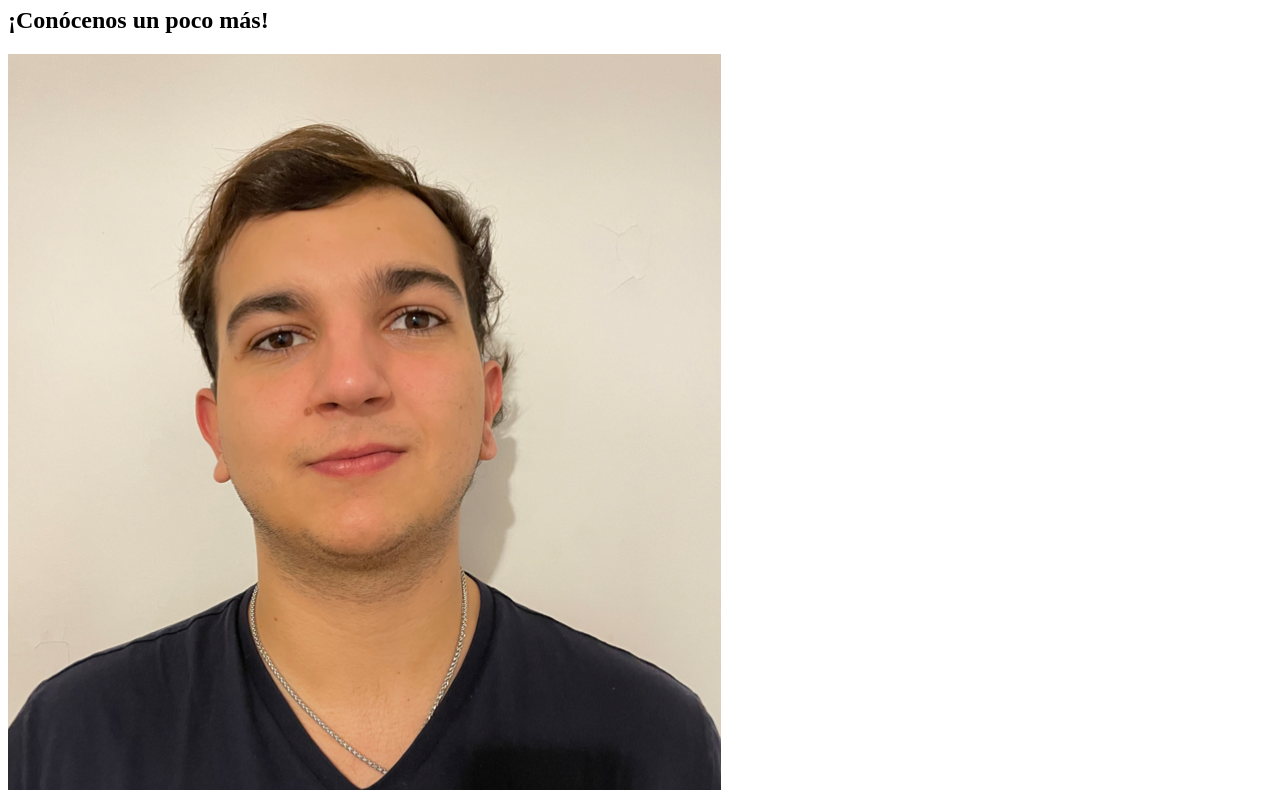
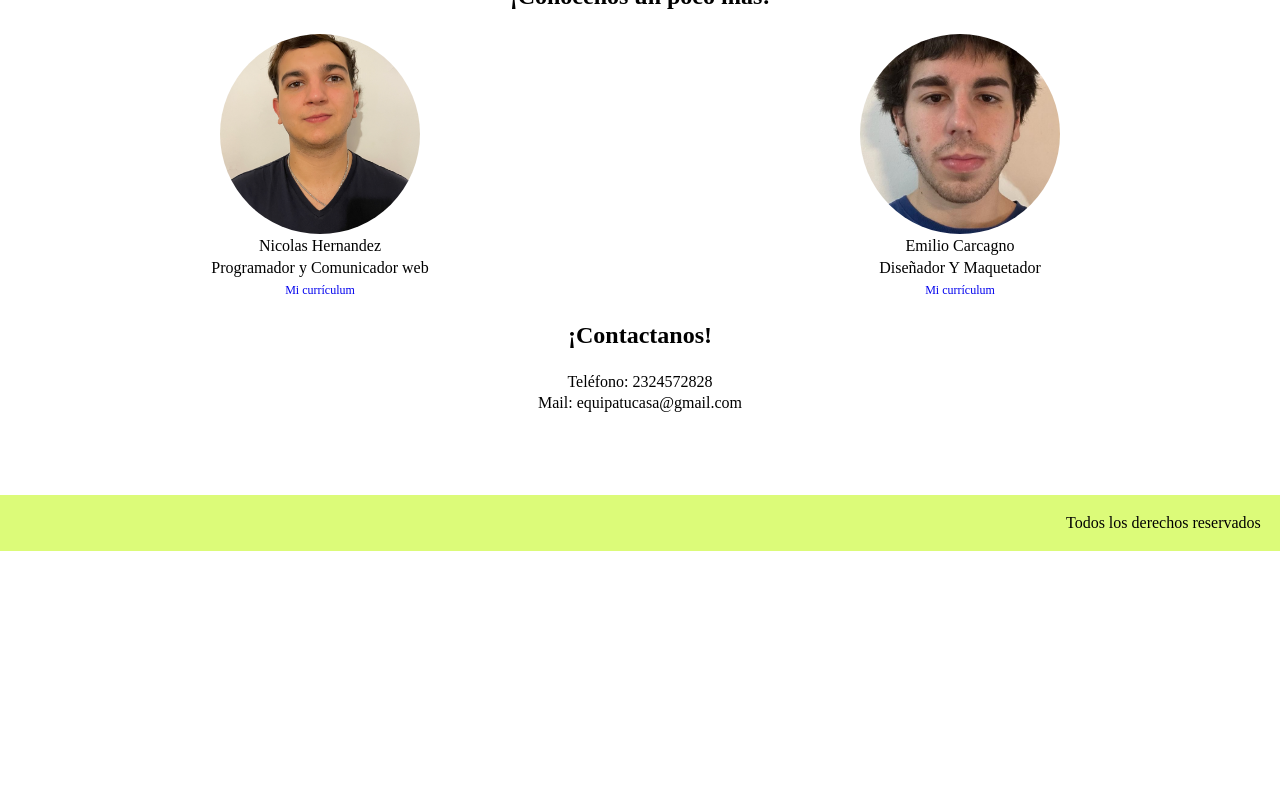
Before and after one commit to nichernan/sitioequipox, a plain HTML site: page contacto.html in a window 1280 px wide. Shown: the part 179-969 px from the top of the page. After the commit the page ends 800 px from the top, so only its background shows below. Drawn offline with Linux system fonts and the light colour scheme.

Commit message:
Update contacto.html

```diff
--- a/contacto.html
+++ b/contacto.html
@@ -5,7 +5,7 @@
     <meta http-equiv="X-UA-Compatible" content="IE=edge">
     <meta name="viewport" content="width=device-width, initial-scale=1.0">
     <title>contacto</title>
-    <link rel="stylesheet" href="estiloss.css">
+    <link rel="stylesheet" href="estilos.css">
 </head>
   <header class="headertipo1">
       <ul class="ultipo1">
```
